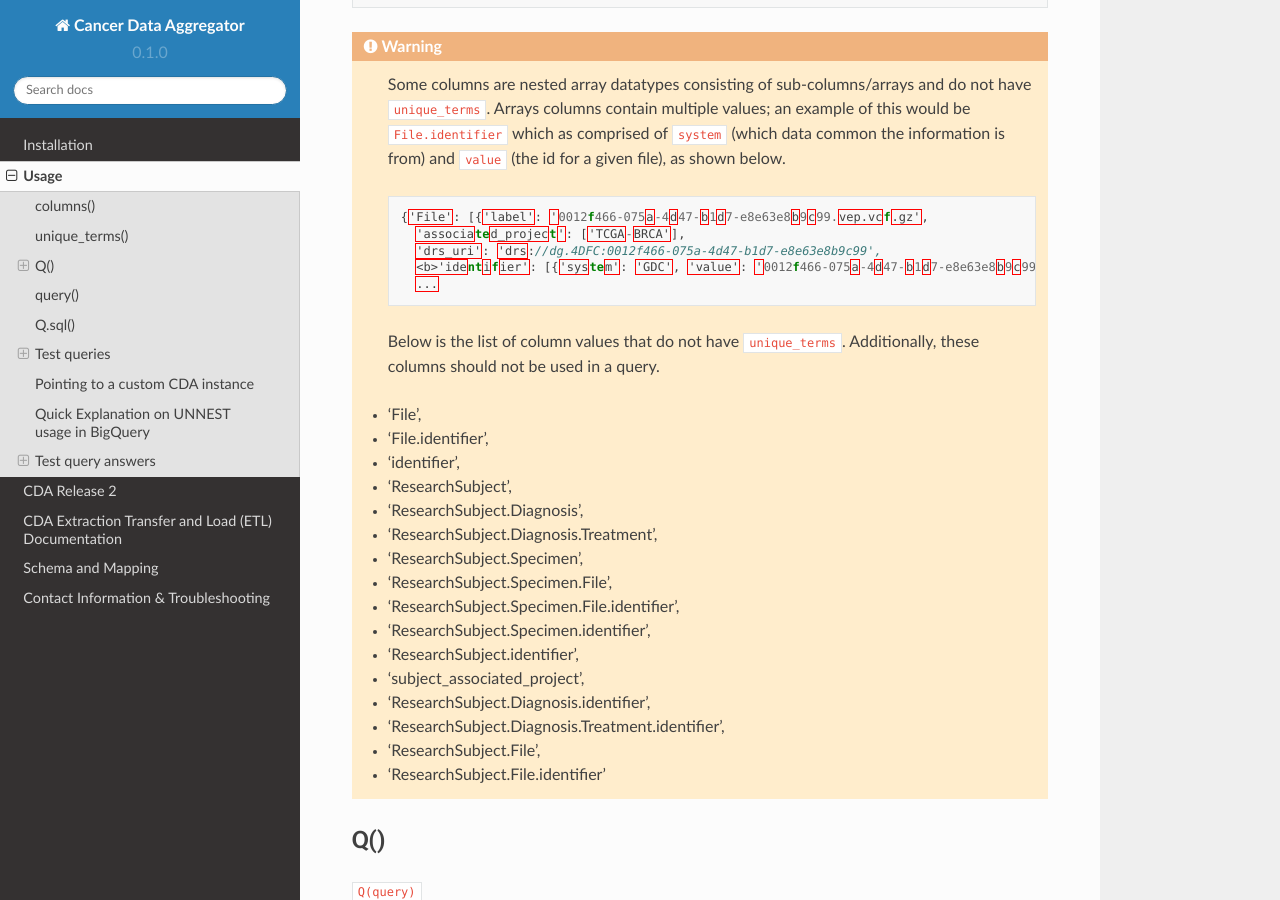
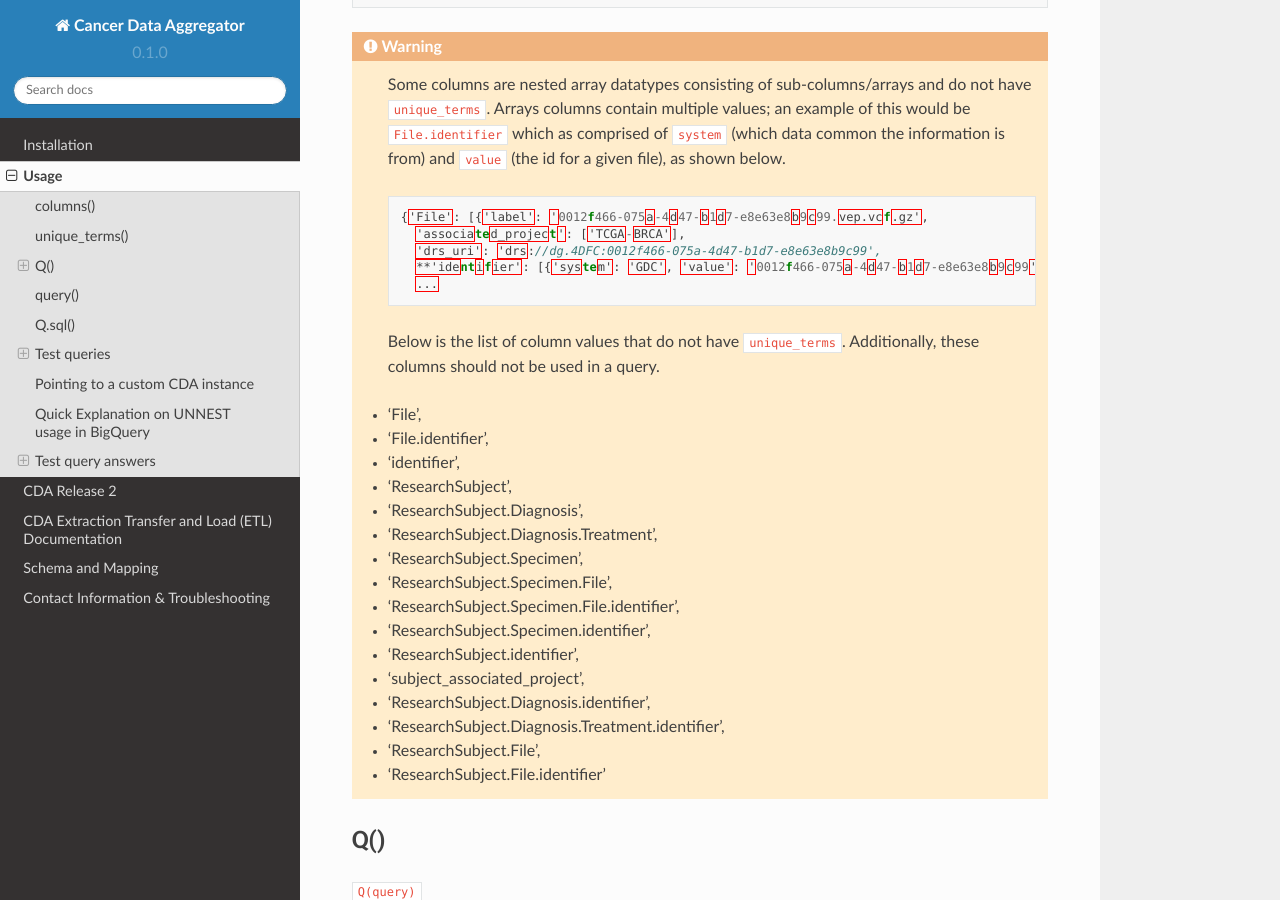
Before and after one commit to CancerDataAggregator/CDA-HelpDesk, a Sphinx documentation site: the page built from docs/source/usage.rst, in a window 1280 px wide and 900 px high, scrolled down 4825 px. Built offline with Sphinx 7.4.7 and the Read the Docs theme 2.0.0, drawn with Linux system fonts in a browser that asks for light colours.

```diff
--- a/docs/source/usage.rst
+++ b/docs/source/usage.rst
@@ -200,7 +200,7 @@ Additionally, you can specify a particular data node by using the ``system`` arg
    {'File': [{'label': '0012f466-075a-4d47-b1d7-e8e63e8b9c99.vep.vcf.gz',
      'associated_project': ['TCGA-BRCA'],
      'drs_uri': 'drs://dg.4DFC:0012f466-075a-4d47-b1d7-e8e63e8b9c99',
-     <b>'identifier': [{'system': 'GDC', 'value': '0012f466-075a-4d47-b1d7-e8e63e8b9c99'}]</b>
+     **'identifier': [{'system': 'GDC', 'value': '0012f466-075a-4d47-b1d7-e8e63e8b9c99'}]**
      ...
 
   Below is the list of column values that do not have ``unique_terms``. Additionally, these columns should not be used in a query.
```
